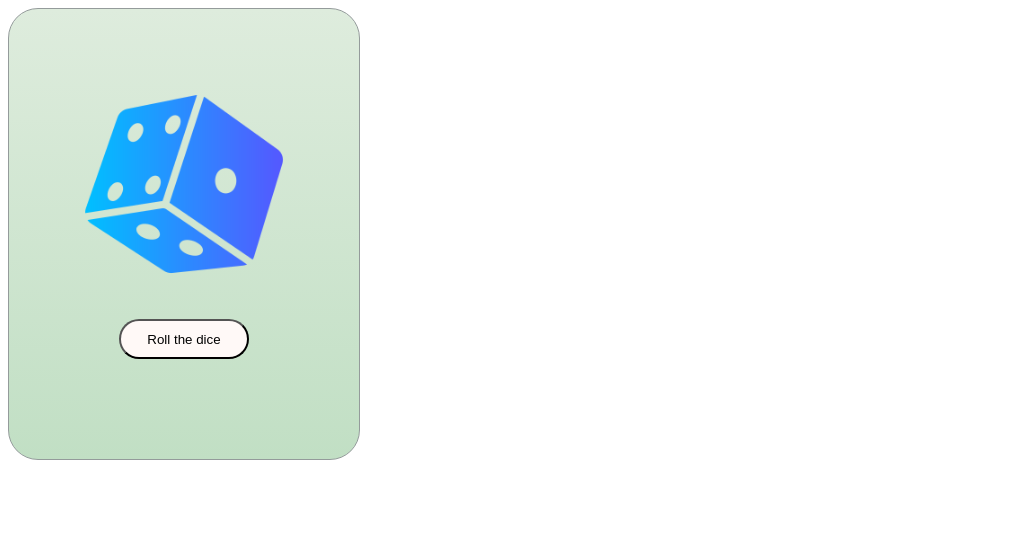
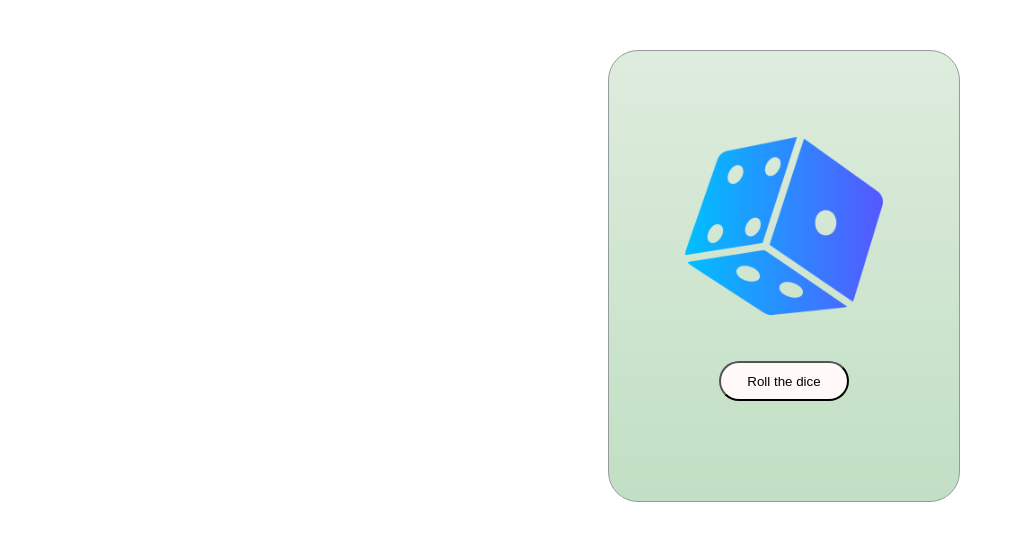
Before and after one commit to Shrushti110/Dice-Roller, a plain HTML site: page index.html in a window 1280 px wide. Shown: the whole page, without its empty margins (0-1015 px from the left). Drawn offline with Linux system fonts and the light colour scheme.

Commit message:
changes modified

```diff
--- a/index.css
+++ b/index.css
@@ -22,5 +22,7 @@
     border: 1px solid rgb(148, 155, 155);
     width: 350px;
     height: 450px;
+    margin-left: 600px;
+    margin-top: 50px;
     background-image: linear-gradient(to top, #c1dfc4 0%, #deecdd 100%);
 }
```
